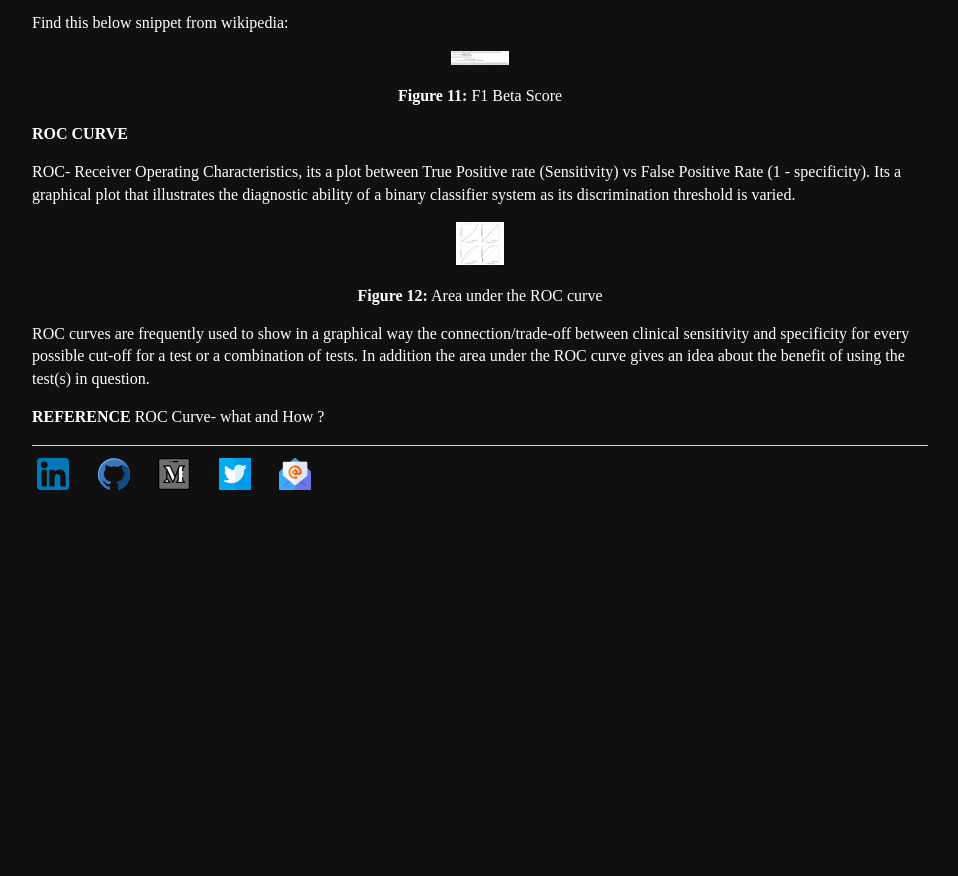
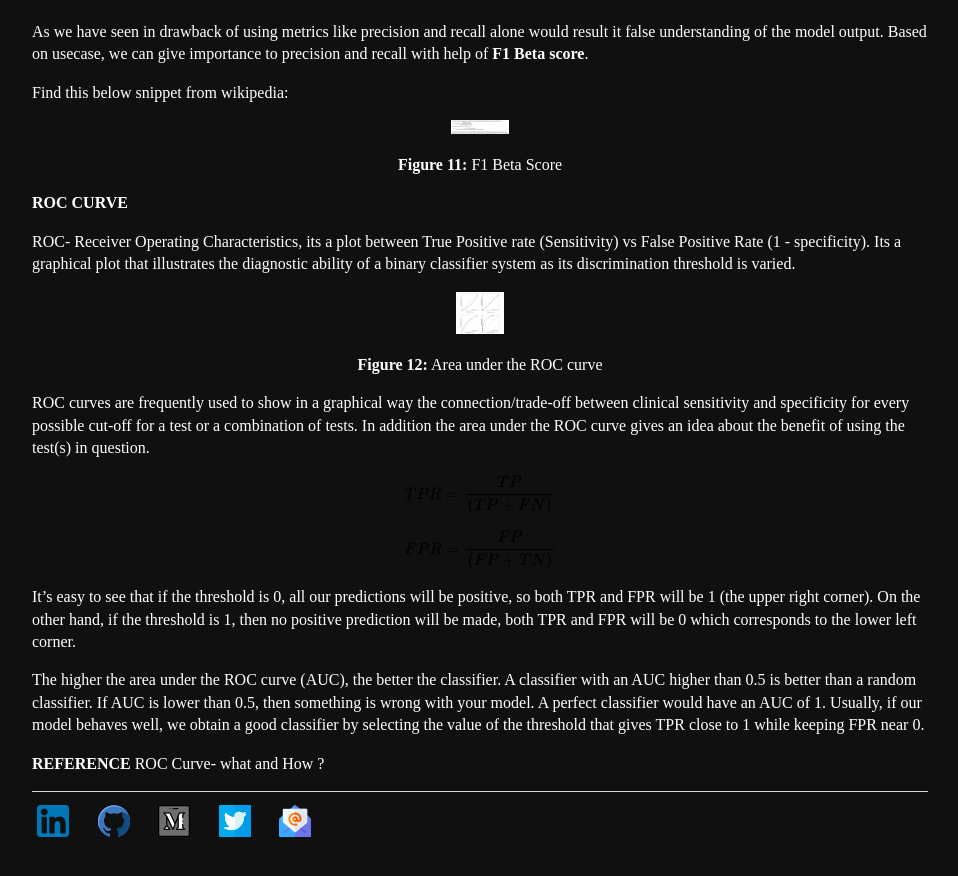
Before and after one commit to Mayurji/mayurji.github.io, a Jekyll site: the page built from _machine-learning/2020-11-06-machine-learning.md, in a window 1280 px wide and 900 px high, scrolled down 9510 px. Shown: the top 876 px of the window, without its empty margins (160-1118 px from the left). Built offline with Jekyll 4.4.1, drawn with Linux system fonts in a browser that asks for light colours; formulas are drawn with MathJax 3; before the commit the page ends 10063 px from its top, so only the background shows below that; some of the changed text lies outside the part shown.

Commit message:
Update 2020-11-06-machine-learning.md

```diff
--- a/_machine-learning/2020-11-06-machine-learning.md
+++ b/_machine-learning/2020-11-06-machine-learning.md
@@ -240,7 +240,7 @@
 
 **Precision** informs us, how well the model predicts the positive class. It is also known as PPV (Positive Predictive Value).
 
-   >Precision = True Positive / (True Positive + False Positive)
+$$Precision = {True Positive \over (True Positive + False Positive)}$$
 
 **Recall** informs us, how well the model predicts the right class for a label. It is also known as Sensitivity.
 
@@ -249,13 +249,13 @@
 <p><b>Figure 8:</b> Recall</p>
 </center>
 
-   >Recall = True Positive / (True Positive + False Negative)
+$$Recall = {True Positive \over (True Positive + False Negative)}$$
 
 **SENSITIVITY AND SPECIFICITY**
 
 **Sensitivity** also known as recall or true positive rate, measures the proportion of actual positives that are correctly identified as such (e.g., the percentage of sick people who are correctly identified as having the condition).
 
-> Sensitivity = True Positive / (True Positive + False Negative)
+$$Sensitivity = {True Positive \over (True Positive + False Negative)}$$
 
 **Specificity** also known as true negative rate, measures the proportion of actual negatives that are correctly identified as such (e.g., the percentage of healthy people who are correctly identified as not having the condition).
 
@@ -264,7 +264,7 @@
 <p><b>Figure 9:</b> Specificity</p>
 </center>
 
-> Specificity = True Negative / (True Negative + False Positive)
+$$Specificity = {True Negative \over (True Negative + False Positive)}$$
 
 **DRAWBACK OF USING ONLY PRECISION AND RECALL**
 
@@ -311,4 +311,13 @@
 
 ROC curves are frequently used to show in a graphical way the connection/trade-off between clinical sensitivity and specificity for every possible cut-off for a test or a combination of tests. In addition the area under the ROC curve gives an idea about the benefit of using the test(s) in question.
 
+$$TPR = {TP \over (TP + FN)}$$
+
+$$FPR = {FP \over (FP + TN)}$$
+
+It’s easy to see that if the threshold is 0, all our predictions will be positive, so both TPR and FPR will be 1 (the upper right corner). On
+the other hand, if the threshold is 1, then no positive prediction will be made, both TPR and FPR will be 0 which corresponds to the lower left corner.
+
+The higher the area under the ROC curve (AUC), the better the classifier. A classifier with an AUC higher than 0.5 is better than a random classifier. If AUC is lower than 0.5, then something is wrong with your model. A perfect classifier would have an AUC of 1. Usually, if our model behaves well, we obtain a good classifier by selecting the value of the threshold that gives TPR close to 1 while keeping FPR near 0.
+
 **REFERENCE** [ROC Curve- what and How ?](https://acutecaretesting.org/en/articles/roc-curves-what-are-they-and-how-are-they-used)
```
